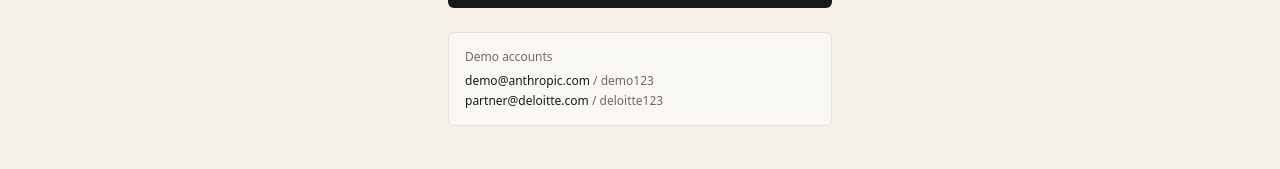
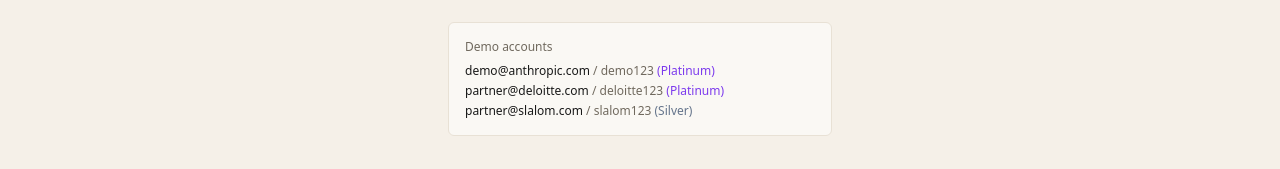
Before and after one commit to skikirkwood/anthropic-partner-portal, a Next.js app: page /sign-in in a window 1280 px wide. Shown: the part 488-657 px from the top of the page. Built offline with nearby package versions, Linux system fonts and the light colour scheme; no server answers.

Commit message:
feat: add Slalom login and tier labels to sign-in page

```diff
--- a/src/app/sign-in/page.tsx
+++ b/src/app/sign-in/page.tsx
@@ -97,11 +97,15 @@ function SignInForm() {
         <div className="mt-2 space-y-1 text-xs text-ink-muted">
           <p>
             <span className="font-medium text-ink">demo@anthropic.com</span>{" "}
-            / demo123
+            / demo123 <span className="text-violet-600">(Platinum)</span>
           </p>
           <p>
             <span className="font-medium text-ink">partner@deloitte.com</span>{" "}
-            / deloitte123
+            / deloitte123 <span className="text-violet-600">(Platinum)</span>
+          </p>
+          <p>
+            <span className="font-medium text-ink">partner@slalom.com</span>{" "}
+            / slalom123 <span className="text-slate-500">(Silver)</span>
           </p>
         </div>
       </div>
```
